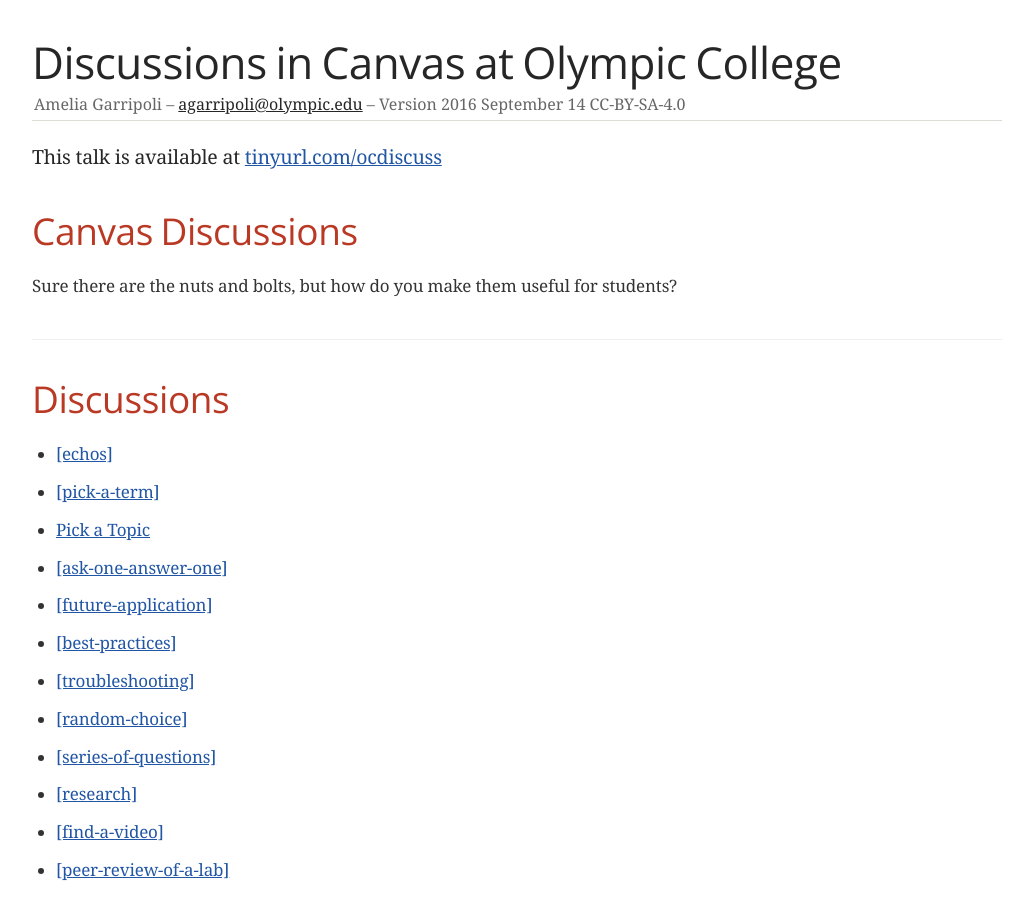
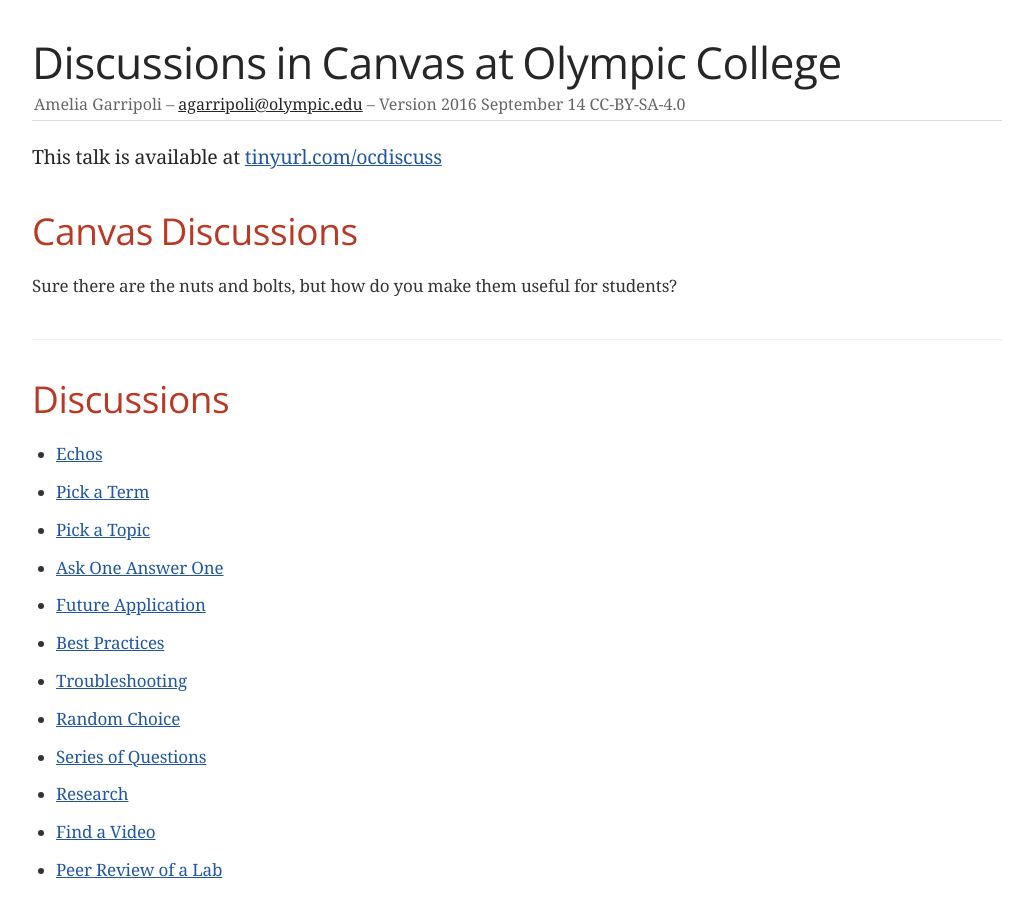
Before and after one commit to argoc/syllabub, a Jekyll site: the page discuss.html, which Jekyll copies as it is, in a window 1280 px wide and 900 px high. Shown: the whole window, without its empty margins (123-1156 px from the left). Built offline with Jekyll 4.4.1, drawn with Linux system fonts in a browser that asks for light colours; some web fonts are replaced; some of the changed text lies outside the part shown.

```diff
--- a/discuss.html
+++ b/discuss.html
@@ -449,43 +449,43 @@ body.book #toc,body.book #preamble,body.book h1.sect0,body.book .sect1>h2{page-b
 <div class="ulist">
 <ul>
 <li>
-<p><a href="#echos">[echos]</a></p>
+<p><a href="#_echos">Echos</a></p>
 </li>
 <li>
-<p><a href="#pick-a-term">[pick-a-term]</a></p>
+<p><a href="#_pick_a_term">Pick a Term</a></p>
 </li>
 <li>
-<p><a href="#pick-a-topic-think-wiki">Pick a Topic</a></p>
+<p><a href="#_pick_a_topic_think_wiki">Pick a Topic</a></p>
 </li>
 <li>
-<p><a href="#ask-one-answer-one">[ask-one-answer-one]</a></p>
+<p><a href="#_ask_one_answer_one">Ask One Answer One</a></p>
 </li>
 <li>
-<p><a href="#future-application">[future-application]</a></p>
+<p><a href="#_future_application">Future Application</a></p>
 </li>
 <li>
-<p><a href="#best-practices">[best-practices]</a></p>
+<p><a href="#_best_practices">Best Practices</a></p>
 </li>
 <li>
-<p><a href="#troubleshooting">[troubleshooting]</a></p>
+<p><a href="#_troubleshooting">Troubleshooting</a></p>
 </li>
 <li>
-<p><a href="#random-choice">[random-choice]</a></p>
+<p><a href="#_random_choice">Random Choice</a></p>
 </li>
 <li>
-<p><a href="#series-of-questions">[series-of-questions]</a></p>
+<p><a href="#_series_of_questions">Series of Questions</a></p>
 </li>
 <li>
-<p><a href="#research">[research]</a></p>
+<p><a href="#_research">Research</a></p>
 </li>
 <li>
-<p><a href="#find-a-video">[find-a-video]</a></p>
+<p><a href="#_find_a_video">Find a Video</a></p>
 </li>
 <li>
-<p><a href="#peer-review-of-a-lab">[peer-review-of-a-lab]</a></p>
+<p><a href="#_peer_review_of_a_lab">Peer Review of a Lab</a></p>
 </li>
 <li>
-<p><a href="#other-possibilities">&#8230;&#8203; And More!</a></p>
+<p><a href="#_other_possibilities">&#8230;&#8203; And More!</a></p>
 </li>
 </ul>
 </div>
```
Also changed, not shown: other parts of discuss.html (+1 -1 lines), discuss.adoc (+13 -13 lines).
